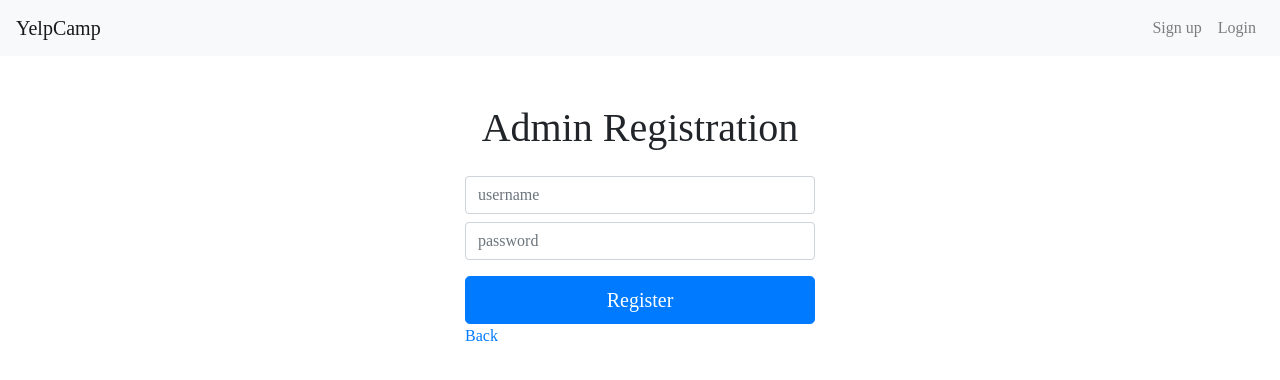
After one commit to Sean-HL-Lin/yelpcamp, a Node server app: page /register_for_admin_only in a window 1280 px wide. The commit adds this page. Shown: the top 380 px of the page. Run offline with Node 20, Linux system fonts and the light colour scheme; some libraries are stand-ins or nearby versions; some web fonts are replaced.

Commit message:
update: admin role registration

```diff
--- a/middlewares/index.js
+++ b/middlewares/index.js
@@ -14,14 +14,13 @@ middleWares.isLoggedIn = function(req, res, next){
 middleWares.checkCampgroundOwnership = function(req,res,next){
     if(req.isAuthenticated){
         camp.findById(req.params.id, function(err, resultperson){
-            if(resultperson.author.id.equals(req.user._id)){
+            if(resultperson.author.id.equals(req.user._id) || req.user.admin){
                 next();
             } else {
                 req.flash('error', 'authorization failed')
                 res.redirect("back");
             }
         });
-
     } else {
         req.flash('error', 'authentication failed')
         res.redirect('/login');
--- a/models/user.js
+++ b/models/user.js
@@ -3,7 +3,8 @@ var passportLocalMongoose = require("passport-local-mongoose");
 
 var  userSchema = new mongoose.Schema({
     username: String,
-    password: String
+    password: String,
+    admin:{type: Boolean, default: false}
 });
 
 userSchema.plugin(passportLocalMongoose);
--- a/routers/auth.js
+++ b/routers/auth.js
@@ -13,6 +13,7 @@ var User = require("../models/user");
 router.get('/register', function(req, res) {
     res.render('Auth/register');
 });
+
 
 //register new user
 router.post('/register', function(req, res) {
@@ -33,6 +34,31 @@ router.post('/register', function(req, res) {
     });
 });
 
+//admin register form
+router.get('/register_for_admin_only', function(req, res) {
+    res.render('Auth/admin_register');
+});
+// register new admin
+router.post('/register_for_admin_only', function(req, res) {
+    var newUser = new User({
+        username:req.body.username,
+        admin: true
+    });
+    User.register(newUser, req.body.password, function(err, user){
+        if(err){
+            console.log('there is a err');
+            console.log(err);
+            return res.redirect('/register');
+        } else{
+            passport.authenticate("local")(req, res, function(){
+                req.flash('success', 'Welcome, Admin!')
+                res.redirect('/campgrounds')});
+        }
+    });
+});
+
+
+
 //login form
 router.get('/login', function(req, res) {
     res.render('Auth/login');
@@ -43,7 +69,6 @@ router.post('/login',  passport.authenticate('local',{
         successRedirect:"/campgrounds",
         failureRedirect:"/login"
     }), function(req, res) {
-
 });
 
 router.get('/logout', function(req, res) {
--- /dev/null
+++ b/views/Auth/admin_register.ejs
@@ -0,0 +1,26 @@
+<% include ../partials/header%>
+<div class='container'>
+    <h1 class='text-center mt-5'>Admin Registration</h1>
+    <form action='/register_for_admin_only' method='post'>
+        <div class='row mt-4'>
+            <div class='col-4'></div>
+            <div class='col-4'>
+                <input class='form-control' type='text'  name='username' placeholder='username'>
+            </div>
+        </div>
+        <div class='row mt-2'>
+            <div class='col-4'></div>
+            <div class='col-4'>
+                <input class='form-control' type='password' name='password' placeholder='password'>
+            </div>
+        </div>
+        <div class='row mt-2'>
+            <div class='col-4'></div>
+            <div class='col-4'>
+                <button class='mt-2 btn btn-lg btn-block btn-primary'>Register</button>
+                <a href='/campgrounds'>Back</a>
+            </div>
+        </div>
+    </form>
+</div>
+<% include ../partials/footer%>
--- a/views/campgrounds/moreInfo.ejs
+++ b/views/campgrounds/moreInfo.ejs
@@ -18,8 +18,8 @@
                 </div>
                 <p><em>Submitted by <%= campground.author.username%></em></p>
                 <p class='card-text p-1'><%= campground.description%></p>
-                <% if (currentUser && campground.author.id.equals(currentUser._id)){ %>
-                <div class='ml-2 mb-2'>
+                <% if (currentUser && campground.author.id.equals(currentUser._id) || currentUser && currentUser.admin){ %>
+                <div class='ml-2 mb-2 '>
                     <a class='btn  btn-warning d-inline'href='/campgrounds/<%= campground._id %>/edit'> Edit </a>
                     <form class='d-inline'action='/campgrounds/<%= campground._id %>?_method=Delete' method='post'>
                         <button class='btn btn-xs btn-danger ml-2'> Delete </a>
@@ -41,7 +41,7 @@
                             <P class='mb-0'>
                                <%= comment.text%>
                             </P>
-                            <% if (comment.author.id.equals(currentUser._id)) { %>
+                            <% if (currentUser && comment.author.id.equals(currentUser._id) || currentUser && currentUser.admin) { %>
                                 <a class='btn btn-sm btn-warning d-inline'href='/campgrounds/<%=campground._id%>/comments/<%= comment._id %>/edit'> Edit </a>
                                 <form class='d-inline'action='/campgrounds/<%=campground._id%>/comments/<%= comment._id %>?_method=Delete' method='post'>
                                     <input type='submit' value=' delete' class='btn btn-sm btn-danger ml-2'>
```
